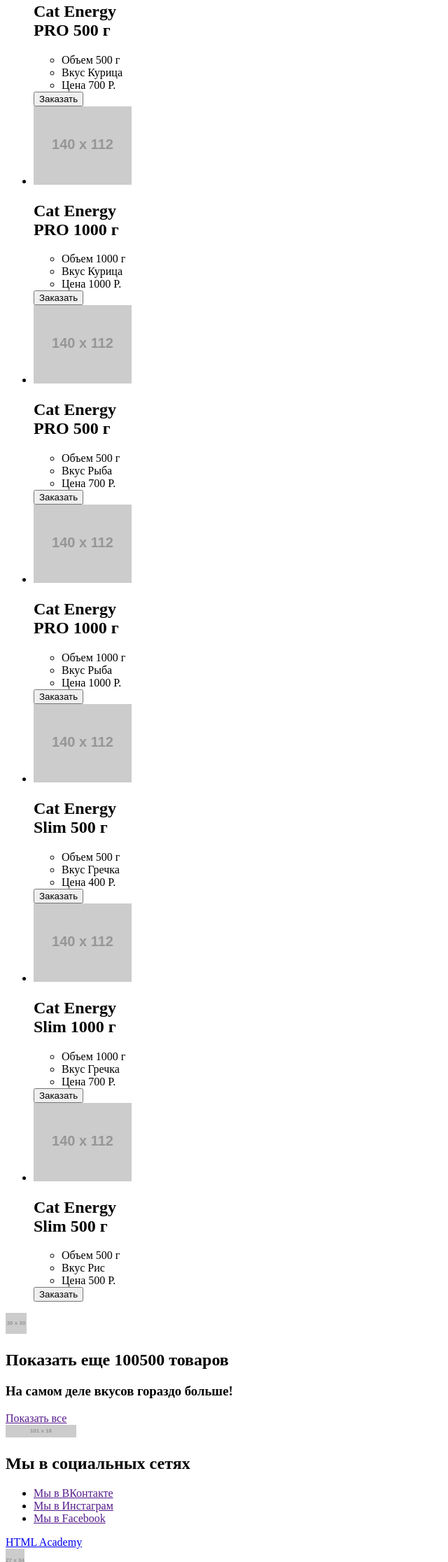
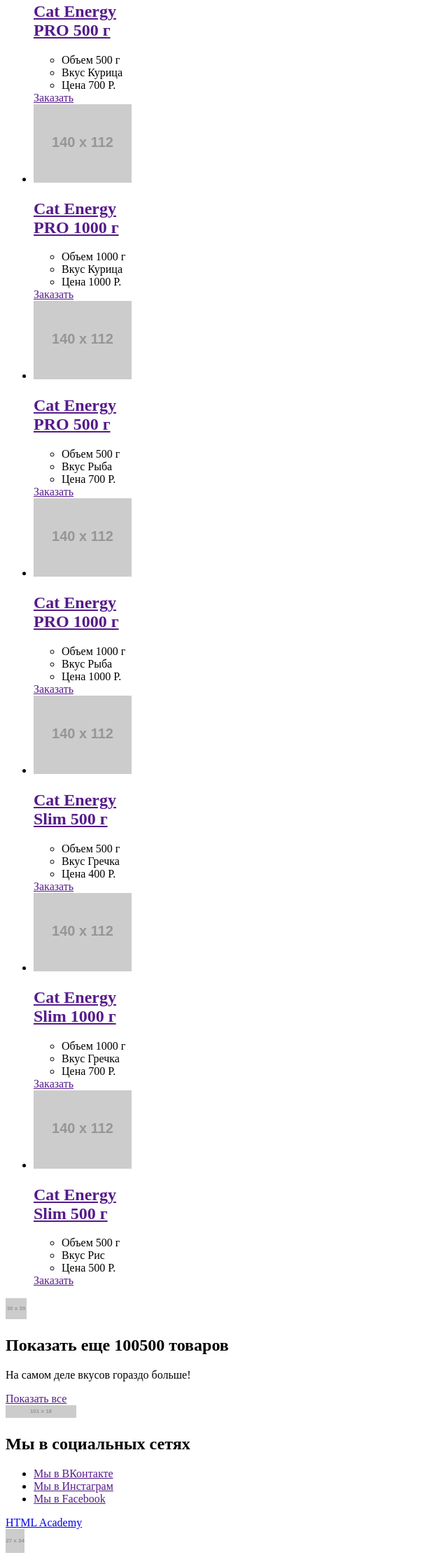
Before and after one commit to vitalivm/955829-cat-energy-20, a website: page source/catalog.html in a window 1280 px wide. Shown: the part 400-2632 px from the top of the page at 70% size, without its empty margins (0-640 px from the left). Drawn offline with Linux system fonts and the light colour scheme; placeholder pictures from the web are drawn by us.

Commit message:
Задание выполнено согласно Лекции 2

```diff
--- a/source/catalog.html
+++ b/source/catalog.html
@@ -2,7 +2,7 @@
 <html class="page" lang="ru">
   <head>
     <meta charset="utf-8">
-    <title>HTML Academy: Каталог продукции</title>
+    <title>HTML Academy: Каталог</title>
   </head>
   <body class="page__body">
     <header class="page-header">
@@ -48,10 +48,14 @@
         <ul class="catalog__list">
           <li class="catalog__item">
             <div class="catalog__box">
+              <a class="goods__img" href="">
                 <img src="https://via.placeholder.com/140x112" width="140" height="112" alt="Изображение товара">
+              </a>
               <div class="catalog__desc">
                 <h2 class="catalog__desc__title">
+                  <a href="" class="goods__title">
                     Cat Energy<br>PRO 500 г
+                  </a>
                 </h2>
                 <ul class="catalog__list__specifications specifications">
                   <li class="specifications__item">
@@ -69,14 +73,18 @@
                 </ul>
               </div>
             </div>
-            <button class="button catalog__order" type="button">Заказать</button>
+            <a class="button catalog__order" href="">Заказать</a>
           </li>
           <li class="catalog__item">
             <div class="catalog__box">
+              <a class="goods__img" href="">
                 <img src="https://via.placeholder.com/140x112" width="140" height="112" alt="Изображение товара">
+              </a>
               <div class="catalog__desc">
                 <h2 class="catalog__desc__title">
+                  <a href="" class="goods__title">
                     Cat Energy<br>PRO 1000 г
+                  </a>
                 </h2>
                 <ul class="catalog__list__specifications specifications">
                   <li class="specifications__item">
@@ -94,14 +102,18 @@
                 </ul>
               </div>
             </div>
-            <button class="button catalog__order" type="button">Заказать</button>
+            <a class="button catalog__order" href="">Заказать</a>
           </li>
           <li class="catalog__item">
             <div class="catalog__box">
+              <a class="goods__img" href="">
                 <img src="https://via.placeholder.com/140x112" width="140" height="112" alt="Изображение товара">
+              </a>
               <div class="catalog__desc">
                 <h2 class="catalog__desc__title">
+                  <a href="" class="goods__title">
                     Cat Energy<br>PRO 500 г
+                  </a>
                 </h2>
                 <ul class="catalog__list__specifications specifications">
                   <li class="specifications__item">
@@ -119,14 +131,18 @@
                 </ul>
               </div>
             </div>
-            <button class="button catalog__order" type="button">Заказать</button>
+            <a class="button catalog__order" href="">Заказать</a>
           </li>
           <li class="catalog__item">
             <div class="catalog__box">
+              <a class="goods__img" href="">
                 <img src="https://via.placeholder.com/140x112" width="140" height="112" alt="Изображение товара">
+              </a>
               <div class="catalog__desc">
                 <h2 class="catalog__desc__title">
+                  <a href="" class="goods__title">
                     Cat Energy<br>PRO 1000 г
+                  </a>
                 </h2>
                 <ul class="catalog__list__specifications specifications">
                   <li class="specifications__item">
@@ -144,14 +160,18 @@
                 </ul>
               </div>
             </div>
-            <button class="button catalog__order" type="button">Заказать</button>
+            <a class="button catalog__order" href="">Заказать</a>
           </li>
           <li class="catalog__item">
             <div class="catalog__box">
+              <a class="goods__img" href="">
                 <img src="https://via.placeholder.com/140x112" width="140" height="112" alt="Изображение товара">
+              </a>
               <div class="catalog__desc">
                 <h2 class="catalog__desc__title">
+                  <a href="" class="goods__title">
                     Cat Energy<br>Slim 500 г
+                  </a>
                 </h2>
                 <ul class="catalog__list__specifications specifications">
                   <li class="specifications__item">
@@ -169,14 +189,18 @@
                 </ul>
               </div>
             </div>
-            <button class="button catalog__order" type="button">Заказать</button>
+            <a class="button catalog__order" href="">Заказать</a>
           </li>
           <li class="catalog__item">
             <div class="catalog__box">
+              <a class="goods__img" href="">
                 <img src="https://via.placeholder.com/140x112" width="140" height="112" alt="Изображение товара">
+              </a>
               <div class="catalog__desc">
                 <h2 class="catalog__desc__title">
+                  <a href="" class="goods__title">
                     Cat Energy<br>Slim 1000 г
+                  </a>
                 </h2>
                 <ul class="catalog__list__specifications specifications">
                   <li class="specifications__item">
@@ -194,14 +218,18 @@
                 </ul>
               </div>
             </div>
-            <button class="button catalog__order" type="button">Заказать</button>
+            <a class="button catalog__order" href="">Заказать</a>
           </li>
           <li class="catalog__item">
             <div class="catalog__box">
+              <a class="goods__img" href="">
                 <img src="https://via.placeholder.com/140x112" width="140" height="112" alt="Изображение товара">
+              </a>
               <div class="catalog__desc">
                 <h2 class="catalog__desc__title">
+                  <a href="" class="goods__title">
                     Cat Energy<br>Slim 500 г
+                  </a>
                 </h2>
                 <ul class="catalog__list__specifications specifications">
                   <li class="specifications__item">
@@ -219,7 +247,7 @@
                 </ul>
               </div>
             </div>
-            <button class="button catalog__order" type="button">Заказать</button>
+            <a class="button catalog__order" href="">Заказать</a>
           </li>
         </ul>
       </section>
@@ -228,10 +256,10 @@
         <h2 class="more__title">
           Показать еще 100500 товаров
         </h2>
-        <h3 class="more__desc">
+        <p class="more__desc">
           На самом деле вкусов гораздо больше!
-        </h3>
-        <a class="more__link catalog__order" href="">
+        </p>
+        <a class="more__link" href="">
           Показать все
         </a>
       </section>
```
Also changed, not shown: source/form.html (+1 -1 lines), source/index.html (+4 -3 lines). Lines whose indentation alone changed are shown as unchanged.
